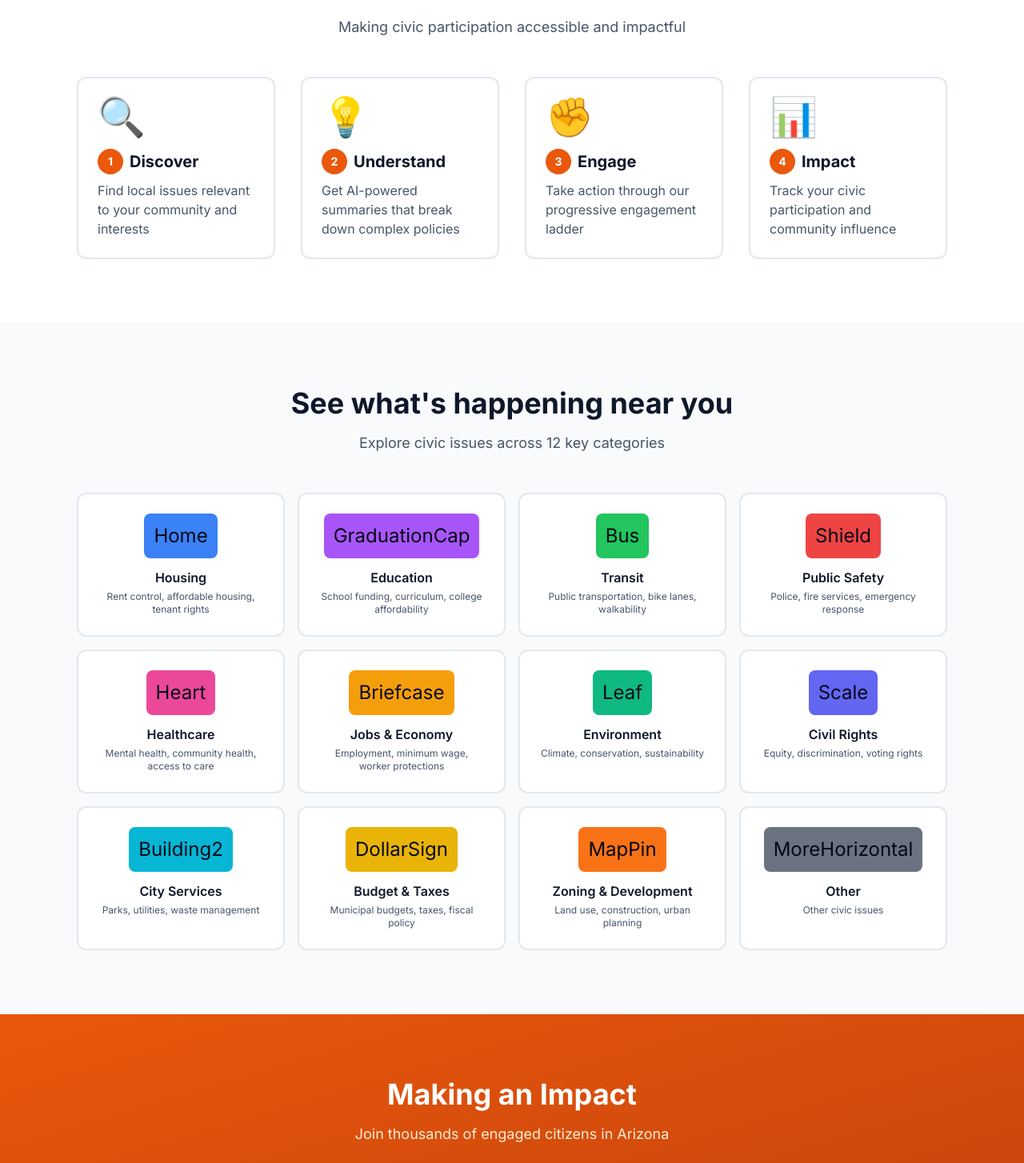
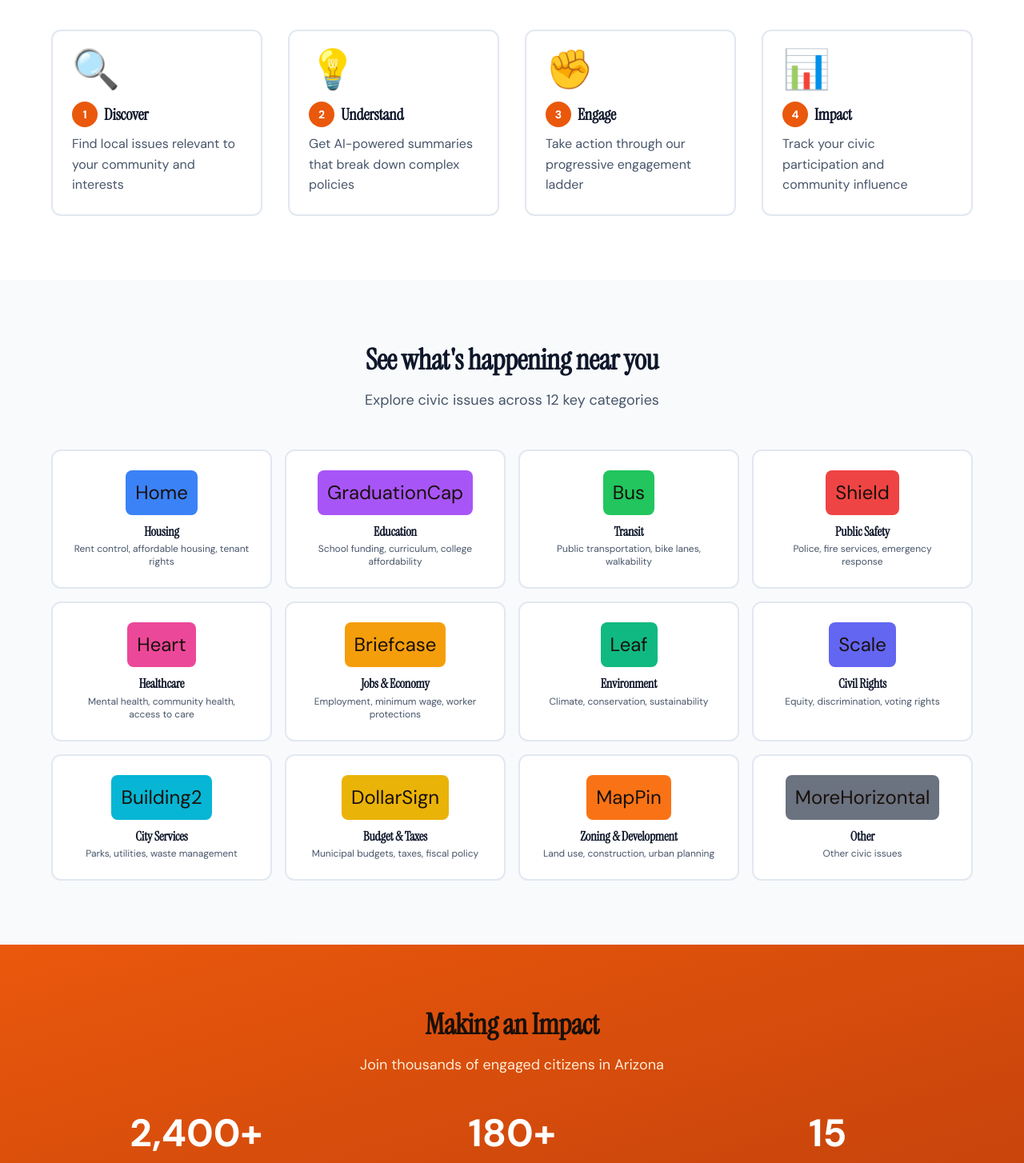
Before and after one commit to snesan821/hackathonrallypoint, a Next.js app: page / in a window 1280 px wide. Shown: the part 763-2217 px from the top of the page at 80% size. Built offline with nearby package versions, Linux system fonts and the light colour scheme; no server answers.

Commit message:
merge UI fonts and styling from abinu - Instrument Serif + DM Sans + new design tokens

```diff
--- a/src/app/layout.tsx
+++ b/src/app/layout.tsx
@@ -1,11 +1,23 @@
 import type { Metadata } from 'next'
-import { Inter } from 'next/font/google'
+import { Instrument_Serif, DM_Sans } from 'next/font/google'
 import { ClerkProvider } from '@clerk/nextjs'
 import '@/styles/globals.css'
 import { Toaster } from '@/components/ui/Toaster'
 import { defaultMetadata } from '@/lib/seo/metadata'
 
-const inter = Inter({ subsets: ['latin'] })
+const instrumentSerif = Instrument_Serif({
+  subsets: ['latin'],
+  weight: '400',
+  style: ['normal', 'italic'],
+  variable: '--font-serif',
+  display: 'swap',
+})
+
+const dmSans = DM_Sans({
+  subsets: ['latin'],
+  variable: '--font-sans',
+  display: 'swap',
+})
 
 export const metadata: Metadata = defaultMetadata
 
@@ -16,8 +28,8 @@ export default function RootLayout({
 }) {
   return (
     <ClerkProvider>
-      <html lang="en">
-        <body className={inter.className}>
+      <html lang="en" className={`${instrumentSerif.variable} ${dmSans.variable}`}>
+        <body className="min-h-screen">
           {children}
           <Toaster />
         </body>
--- a/src/styles/globals.css
+++ b/src/styles/globals.css
@@ -2,58 +2,395 @@
 @tailwind components;
 @tailwind utilities;
 
+/* ── Design Tokens ── */
+:root {
+  /* Oklch color palette — warm-tinted neutrals toward brand orange */
+  --co-bg:       oklch(0.985 0.006 70);
+  --co-bg-2:     oklch(0.965 0.008 68);
+  --co-bg-3:     oklch(0.940 0.010 65);
+  --co-bg-inv:   oklch(0.18 0.020 55);
+
+  --co-text:     oklch(0.185 0.018 52);
+  --co-text-2:   oklch(0.40  0.014 52);
+  --co-text-3:   oklch(0.60  0.009 55);
+  --co-text-inv: oklch(0.96  0.005 70);
+
+  --co-border:   oklch(0.88 0.012 68);
+  --co-border-2: oklch(0.80 0.015 62);
+
+  --co-brand:    oklch(0.60 0.215 42);
+  --co-brand-h:  oklch(0.54 0.225 38);
+  --co-brand-bg: oklch(0.95 0.040 60);
+  --co-brand-bg2:oklch(0.90 0.065 58);
+
+  /* Semantic */
+  --co-success:  oklch(0.55 0.175 148);
+  --co-warning:  oklch(0.68 0.185  82);
+  --co-error:    oklch(0.52 0.210  25);
+
+  /* Fluid type scale */
+  --fs-xs:   clamp(0.75rem,  1.2vw,  0.8125rem);
+  --fs-sm:   clamp(0.8125rem,1.5vw,  0.875rem);
+  --fs-base: clamp(0.9375rem,2vw,    1rem);
+  --fs-md:   clamp(1rem,     2.2vw,  1.125rem);
+  --fs-lg:   clamp(1.125rem, 2.5vw,  1.25rem);
+  --fs-xl:   clamp(1.25rem,  3vw,    1.5rem);
+  --fs-2xl:  clamp(1.5rem,   3.5vw,  2rem);
+  --fs-3xl:  clamp(2rem,     5vw,    2.875rem);
+  --fs-4xl:  clamp(2.75rem,  7vw,    4.25rem);
+  --fs-5xl:  clamp(3.75rem,  10vw,   6.5rem);
+
+  /* Fluid spacing */
+  --sp-1:  clamp(0.25rem, 0.5vw,  0.375rem);
+  --sp-2:  clamp(0.5rem,  1vw,    0.625rem);
+  --sp-3:  clamp(0.75rem, 1.5vw,  0.875rem);
+  --sp-4:  clamp(1rem,    2vw,    1.25rem);
+  --sp-6:  clamp(1.5rem,  3vw,    2rem);
+  --sp-8:  clamp(2rem,    4vw,    3rem);
+  --sp-12: clamp(3rem,    6vw,    5rem);
+  --sp-16: clamp(4rem,    8vw,    7rem);
+  --sp-24: clamp(6rem,    12vw,   10rem);
+
+  /* Easing */
+  --ease-out-expo:  cubic-bezier(0.16, 1, 0.3, 1);
+  --ease-out-quart: cubic-bezier(0.25, 1, 0.5, 1);
+  --ease-in-out:    cubic-bezier(0.76, 0, 0.24, 1);
+
+  /* Radius */
+  --radius-sm:  0.375rem;
+  --radius:     0.625rem;
+  --radius-lg:  0.875rem;
+  --radius-xl:  1.25rem;
+}
+
+/* ── Base ── */
 @layer base {
-  :root {
-    --background: 0 0% 100%;
-    --foreground: 222.2 84% 4.9%;
-    --card: 0 0% 100%;
-    --card-foreground: 222.2 84% 4.9%;
-    --popover: 0 0% 100%;
-    --popover-foreground: 222.2 84% 4.9%;
-    --primary: 221.2 83.2% 53.3%;
-    --primary-foreground: 210 40% 98%;
-    --secondary: 210 40% 96.1%;
-    --secondary-foreground: 222.2 47.4% 11.2%;
-    --muted: 210 40% 96.1%;
-    --muted-foreground: 215.4 16.3% 46.9%;
-    --accent: 210 40% 96.1%;
-    --accent-foreground: 222.2 47.4% 11.2%;
-    --destructive: 0 84.2% 60.2%;
-    --destructive-foreground: 210 40% 98%;
-    --border: 214.3 31.8% 91.4%;
-    --input: 214.3 31.8% 91.4%;
-    --ring: 221.2 83.2% 53.3%;
-    --radius: 0.5rem;
+  *, *::before, *::after { box-sizing: border-box; }
+
+  html {
+    scroll-behavior: smooth;
+    -webkit-text-size-adjust: 100%;
   }
 
-  .dark {
-    --background: 222.2 84% 4.9%;
-    --foreground: 210 40% 98%;
-    --card: 222.2 84% 4.9%;
-    --card-foreground: 210 40% 98%;
-    --popover: 222.2 84% 4.9%;
-    --popover-foreground: 210 40% 98%;
-    --primary: 217.2 91.2% 59.8%;
-    --primary-foreground: 222.2 47.4% 11.2%;
-    --secondary: 217.2 32.6% 17.5%;
-    --secondary-foreground: 210 40% 98%;
-    --muted: 217.2 32.6% 17.5%;
-    --muted-foreground: 215 20.2% 65.1%;
-    --accent: 217.2 32.6% 17.5%;
-    --accent-foreground: 210 40% 98%;
-    --destructive: 0 62.8% 30.6%;
-    --destructive-foreground: 210 40% 98%;
-    --border: 217.2 32.6% 17.5%;
-    --input: 217.2 32.6% 17.5%;
-    --ring: 224.3 76.3% 48%;
+  body {
+    font-family: var(--font-sans, 'DM Sans'), system-ui, sans-serif;
+    font-size: var(--fs-base);
+    line-height: 1.6;
+    color: var(--co-text);
+    background: var(--co-bg);
+    -webkit-font-smoothing: antialiased;
+    -moz-osx-font-smoothing: grayscale;
+  }
+
+  h1, h2, h3, h4, h5, h6 {
+    font-family: var(--font-serif, 'Instrument Serif'), 'Georgia', serif;
+    font-weight: 400;
+    line-height: 1.15;
+    letter-spacing: -0.01em;
+    color: var(--co-text);
+  }
+
+  ::selection {
+    background: var(--co-brand-bg2);
+    color: var(--co-text);
+  }
+
+  ::-webkit-scrollbar { width: 6px; height: 6px; }
+  ::-webkit-scrollbar-track { background: transparent; }
+  ::-webkit-scrollbar-thumb {
+    background: var(--co-border-2);
+    border-radius: 99px;
+  }
+  ::-webkit-scrollbar-thumb:hover {
+    background: var(--co-text-3);
+  }
+
+  a { color: inherit; text-decoration: none; }
+  img, svg { display: block; }
+}
+
+/* ── Layout utilities ── */
+@layer utilities {
+  .site-wrap   { max-width: 80rem; margin-inline: auto; padding-inline: clamp(1rem, 4vw, 2rem); }
+  .site-narrow { max-width: 56rem; margin-inline: auto; padding-inline: clamp(1rem, 4vw, 2rem); }
+
+  .no-scrollbar {
+    -ms-overflow-style: none;
+    scrollbar-width: none;
+  }
+  .no-scrollbar::-webkit-scrollbar { display: none; }
+
+  /* Fluid section spacing */
+  .section-gap  { padding-block: var(--sp-24); }
+  .section-gap-sm { padding-block: var(--sp-16); }
+}
+
+/* ── Component classes ── */
+@layer components {
+
+  /* Typography */
+  .display { font-family: var(--font-serif, 'Instrument Serif'), serif; font-weight: 400; }
+
+  /* Nav items — used by AppShell */
+  .nav-item {
+    display: flex;
+    align-items: center;
+    gap: 0.625rem;
+    border-radius: var(--radius);
+    padding: 0.5rem 0.75rem;
+    font-size: var(--fs-sm);
+    font-weight: 500;
+    color: var(--co-text-3);
+    text-decoration: none;
+    position: relative;
+    transition: background 0.15s var(--ease-out-quart), color 0.15s var(--ease-out-quart);
+  }
+  .nav-item:hover {
+    background: var(--co-bg-3);
+    color: var(--co-text-2);
+  }
+  .nav-item-active {
+    color: var(--co-text);
+    font-weight: 600;
+  }
+  .label   {
+    font-size: var(--fs-xs);
+    font-weight: 600;
+    letter-spacing: 0.1em;
+    text-transform: uppercase;
+    color: var(--co-text-3);
+  }
+
+  /* Buttons */
+  .btn {
+    display: inline-flex;
+    align-items: center;
+    gap: 0.5rem;
+    font-size: var(--fs-sm);
+    font-weight: 500;
+    border-radius: var(--radius);
+    padding: 0.625rem 1.25rem;
+    transition: background 0.2s var(--ease-out-quart),
+                color     0.2s var(--ease-out-quart),
+                box-shadow 0.2s var(--ease-out-quart),
+                transform  0.15s var(--ease-out-quart);
+    cursor: pointer;
+    border: none;
+    outline: none;
+  }
+  .btn:active { transform: scale(0.98); }
+
+  .btn-primary {
+    background: var(--co-brand);
+    color: #fff;
+  }
+  .btn-primary:hover {
+    background: var(--co-brand-h);
+    box-shadow: 0 4px 16px color-mix(in oklch, var(--co-brand) 35%, transparent);
+  }
+
+  .btn-secondary {
+    background: var(--co-bg-3);
+    color: var(--co-text-2);
+    border: 1px solid var(--co-border);
+  }
+  .btn-secondary:hover {
+    background: var(--co-bg-2);
+    color: var(--co-text);
+    border-color: var(--co-border-2);
+  }
+
+  .btn-ghost {
+    background: transparent;
+    color: var(--co-text-3);
+    padding: 0.5rem 0.75rem;
+  }
+  .btn-ghost:hover {
+    background: var(--co-bg-3);
+    color: var(--co-text-2);
+  }
+
+  /* Pill / chip */
+  .pill {
+    display: inline-flex;
+    align-items: center;
+    gap: 0.375rem;
+    font-size: var(--fs-xs);
+    font-weight: 500;
+    padding: 0.375rem 0.875rem;
+    border-radius: 99px;
+    border: 1px solid var(--co-border);
+    background: var(--co-bg);
+    color: var(--co-text-3);
+    cursor: pointer;
+    transition: all 0.18s var(--ease-out-quart);
+    white-space: nowrap;
+  }
+  .pill:hover {
+    border-color: var(--co-border-2);
+    color: var(--co-text-2);
+    background: var(--co-bg-2);
+  }
+  .pill-active {
+    background: var(--co-brand-bg);
+    border-color: var(--co-brand-bg2);
+    color: var(--co-brand);
+  }
+  .pill-active:hover {
+    background: var(--co-brand-bg2);
+    color: var(--co-brand-h);
+  }
+
+  /* Input */
+  .field {
+    width: 100%;
+    font-size: var(--fs-base);
+    font-family: inherit;
+    padding: 0.625rem 1rem;
+    border: 1px solid var(--co-border);
+    border-radius: var(--radius);
+    background: var(--co-bg);
+    color: var(--co-text);
+    transition: border-color 0.18s, box-shadow 0.18s;
+    outline: none;
+  }
+  .field::placeholder { color: var(--co-text-3); }
+  .field:focus {
+    border-color: var(--co-brand);
+    box-shadow: 0 0 0 3px color-mix(in oklch, var(--co-brand) 15%, transparent);
+  }
+
+  .animate-slide-up {
+    animation: slide-up 0.25s var(--ease-out-expo) both;
+  }
+
+  /* Card shadow */
+  .shadow-card {
+    box-shadow:
+      0 1px 3px color-mix(in oklch, var(--co-text) 6%, transparent),
+      0 4px 16px color-mix(in oklch, var(--co-text) 5%, transparent);
+  }
+
+  /* Rule divider */
+  .rule {
+    height: 1px;
+    background: var(--co-border);
+    border: none;
+  }
+
+  /* Progress */
+  .progress-track {
+    height: 5px;
+    border-radius: 99px;
+    background: var(--co-bg-3);
+    overflow: hidden;
+  }
+  .progress-fill {
+    height: 100%;
+    border-radius: 99px;
+    background: var(--co-brand);
+    transition: width 0.8s var(--ease-out-expo);
+  }
+
+  /* Skeleton */
+  .skeleton {
+    background: linear-gradient(
+      90deg,
+      var(--co-bg-3) 0%,
+      var(--co-bg-2) 50%,
+      var(--co-bg-3) 100%
+    );
+    background-size: 200% 100%;
+    animation: skeleton-shimmer 1.6s ease-in-out infinite;
+    border-radius: var(--radius-sm);
   }
 }
 
+/* ── Scroll-reveal animation system ── */
+
+/* Initial hidden state */
+.reveal {
+  opacity: 0;
+  transform: translateY(20px);
+  transition:
+    opacity  0.65s var(--ease-out-expo),
+    transform 0.65s var(--ease-out-expo);
+}
+.reveal-left {
+  opacity: 0;
+  transform: translateX(-20px);
+  transition:
+    opacity  0.65s var(--ease-out-expo),
+    transform 0.65s var(--ease-out-expo);
+}
+.reveal-scale {
+  opacity: 0;
+  transform: scale(0.97);
+  transition:
+    opacity  0.55s var(--ease-out-expo),
+    transform 0.55s var(--ease-out-expo);
+}
+/* Triggered state */
+.reveal.in-view,
+.reveal-left.in-view,
+.reveal-scale.in-view {
+  opacity: 1;
+  transform: none;
+}
+
+/* Stagger delays */
+.delay-1 { transition-delay: 80ms; }
+.delay-2 { transition-delay: 160ms; }
+.delay-3 { transition-delay: 240ms; }
+.delay-4 { transition-delay: 320ms; }
+.delay-5 { transition-delay: 400ms; }
+.delay-6 { transition-delay: 480ms; }
+
+/* Tab-switch transition */
+.page-enter {
+  animation: page-in 0.35s var(--ease-out-expo) both;
+}
+@keyframes page-in {
+  from { opacity: 0; transform: translateY(10px); }
+  to   { opacity: 1; transform: none; }
+}
+
+/* ── Keyframes ── */
+@keyframes skeleton-shimmer {
+  0%, 100% { background-position: 0% 0; }
+  50%       { background-position: -200% 0; }
+}
+
+@keyframes spin-slow {
+  to { transform: rotate(360deg); }
+}
+
+@keyframes fade-in {
+  from { opacity: 0; }
+  to   { opacity: 1; }
+}
+
+@keyframes slide-up {
+  from { opacity: 0; transform: translateY(8px); }
+  to   { opacity: 1; transform: none; }
+}
+
+@keyframes bounce-dot {
+  0%, 100% { transform: translateY(0); }
+  50%       { transform: translateY(-4px); }
+}
+
+/* ── Tailwind-compatible map for CSS vars ── */
 @layer base {
-  * {
-    @apply border-border;
-  }
-  body {
-    @apply bg-background text-foreground;
-  }
+  .text-co-text   { color: var(--co-text); }
+  .text-co-text-2 { color: var(--co-text-2); }
+  .text-co-text-3 { color: var(--co-text-3); }
+  .text-co-brand  { color: var(--co-brand); }
+  .bg-co-bg       { background: var(--co-bg); }
+  .bg-co-bg-2     { background: var(--co-bg-2); }
+  .bg-co-bg-3     { background: var(--co-bg-3); }
+  .bg-co-brand    { background: var(--co-brand); }
+  .bg-co-brand-bg { background: var(--co-brand-bg); }
+  .border-co-border  { border-color: var(--co-border); }
+  .border-co-border-2{ border-color: var(--co-border-2); }
 }
--- a/tailwind.config.ts
+++ b/tailwind.config.ts
@@ -1,80 +1,53 @@
 import type { Config } from "tailwindcss"
 
 const config: Config = {
-  darkMode: ["class"],
   content: [
     './pages/**/*.{ts,tsx}',
     './components/**/*.{ts,tsx}',
     './app/**/*.{ts,tsx}',
     './src/**/*.{ts,tsx}',
   ],
-  prefix: "",
   theme: {
-    container: {
-      center: true,
-      padding: "2rem",
-      screens: {
-        "2xl": "1400px",
+    extend: {
+      fontFamily: {
+        serif: ['var(--font-serif)', 'Georgia', 'serif'],
+        sans:  ['var(--font-sans)',  'system-ui', 'sans-serif'],
       },
-    },
-    extend: {
-      colors: {
-        border: "hsl(var(--border))",
-        input: "hsl(var(--input))",
-        ring: "hsl(var(--ring))",
-        background: "hsl(var(--background))",
-        foreground: "hsl(var(--foreground))",
-        primary: {
-          DEFAULT: "hsl(var(--primary))",
-          foreground: "hsl(var(--primary-foreground))",
-        },
-        secondary: {
-          DEFAULT: "hsl(var(--secondary))",
-          foreground: "hsl(var(--secondary-foreground))",
-        },
-        destructive: {
-          DEFAULT: "hsl(var(--destructive))",
-          foreground: "hsl(var(--destructive-foreground))",
-        },
-        muted: {
-          DEFAULT: "hsl(var(--muted))",
-          foreground: "hsl(var(--muted-foreground))",
-        },
-        accent: {
-          DEFAULT: "hsl(var(--accent))",
-          foreground: "hsl(var(--accent-foreground))",
-        },
-        popover: {
-          DEFAULT: "hsl(var(--popover))",
-          foreground: "hsl(var(--popover-foreground))",
-        },
-        card: {
-          DEFAULT: "hsl(var(--card))",
-          foreground: "hsl(var(--card-foreground))",
-        },
-      },
-      borderRadius: {
-        lg: "var(--radius)",
-        md: "calc(var(--radius) - 2px)",
-        sm: "calc(var(--radius) - 4px)",
+      boxShadow: {
+        card:       '0 1px 4px rgba(0,0,0,0.06), 0 4px 16px rgba(0,0,0,0.04)',
+        'card-hover': '0 4px 16px rgba(0,0,0,0.10), 0 8px 32px rgba(0,0,0,0.06)',
       },
       keyframes: {
-        "accordion-down": {
-          from: { height: "0" },
-          to: { height: "var(--radix-accordion-content-height)" },
+        'accordion-down': {
+          from: { height: '0' },
+          to:   { height: 'var(--radix-accordion-content-height)' },
         },
-        "accordion-up": {
-          from: { height: "var(--radix-accordion-content-height)" },
-          to: { height: "0" },
+        'accordion-up': {
+          from: { height: 'var(--radix-accordion-content-height)' },
+          to:   { height: '0' },
+        },
+        'fade-in': {
+          from: { opacity: '0' },
+          to:   { opacity: '1' },
+        },
+        'slide-up': {
+          from: { opacity: '0', transform: 'translateY(8px)' },
+          to:   { opacity: '1', transform: 'none' },
+        },
+        'spin-slow': {
+          to: { transform: 'rotate(360deg)' },
         },
       },
       animation: {
-        "accordion-down": "accordion-down 0.2s ease-out",
-        "accordion-up": "accordion-up 0.2s ease-out",
+        'accordion-down': 'accordion-down 0.25s cubic-bezier(0.16,1,0.3,1)',
+        'accordion-up':   'accordion-up 0.25s cubic-bezier(0.16,1,0.3,1)',
+        'fade-in':        'fade-in 0.5s cubic-bezier(0.16,1,0.3,1) both',
+        'slide-up':       'slide-up 0.5s cubic-bezier(0.16,1,0.3,1) both',
+        'spin-slow':      'spin-slow 12s linear infinite',
       },
     },
   },
-  plugins: [require("tailwindcss-animate")],
+  plugins: [require('tailwindcss-animate')],
 } satisfies Config
 
 export default config
```
